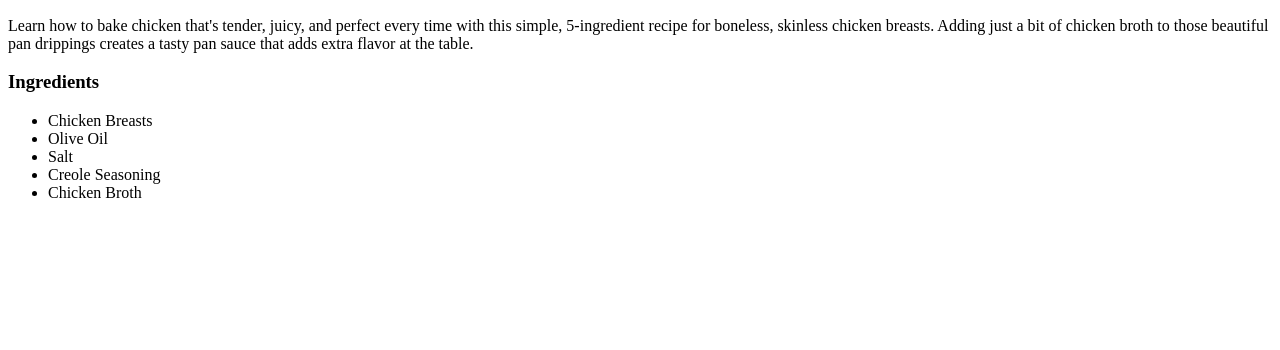
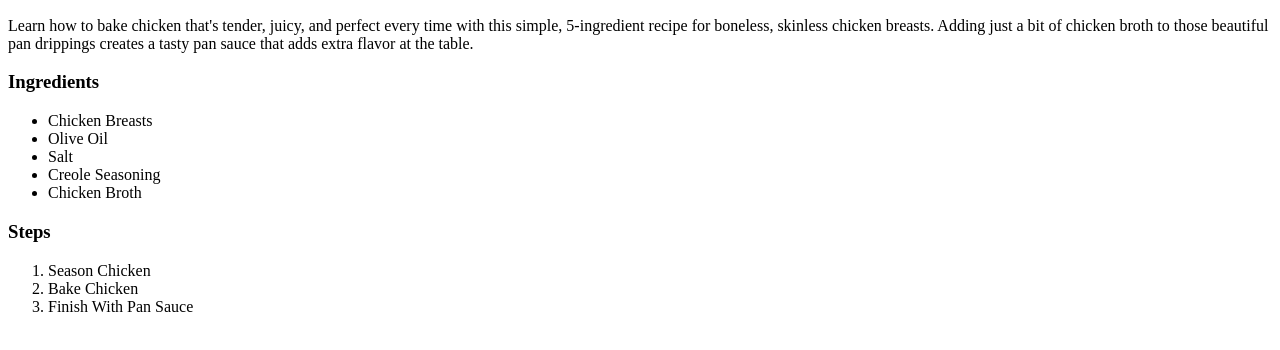
Before and after one commit to Billarchos/odin-recipes, a plain HTML site: page recipes/chicken-breasts.html in a window 1280 px wide. Shown: the part 434-784 px from the top of the page. Drawn offline with Linux system fonts and the light colour scheme.

Commit message:
Add recipe steps ordered list

```diff
--- a/recipes/chicken-breasts.html
+++ b/recipes/chicken-breasts.html
@@ -19,5 +19,11 @@
         <li>Creole Seasoning</li>
         <li>Chicken Broth</li>
       </ul>
+    <h3>Steps</h3>
+      <ol>
+        <li>Season Chicken</li>
+        <li>Bake Chicken</li>
+        <li>Finish With Pan Sauce</li>
+      </ol>
 </body>
 </html>
```
